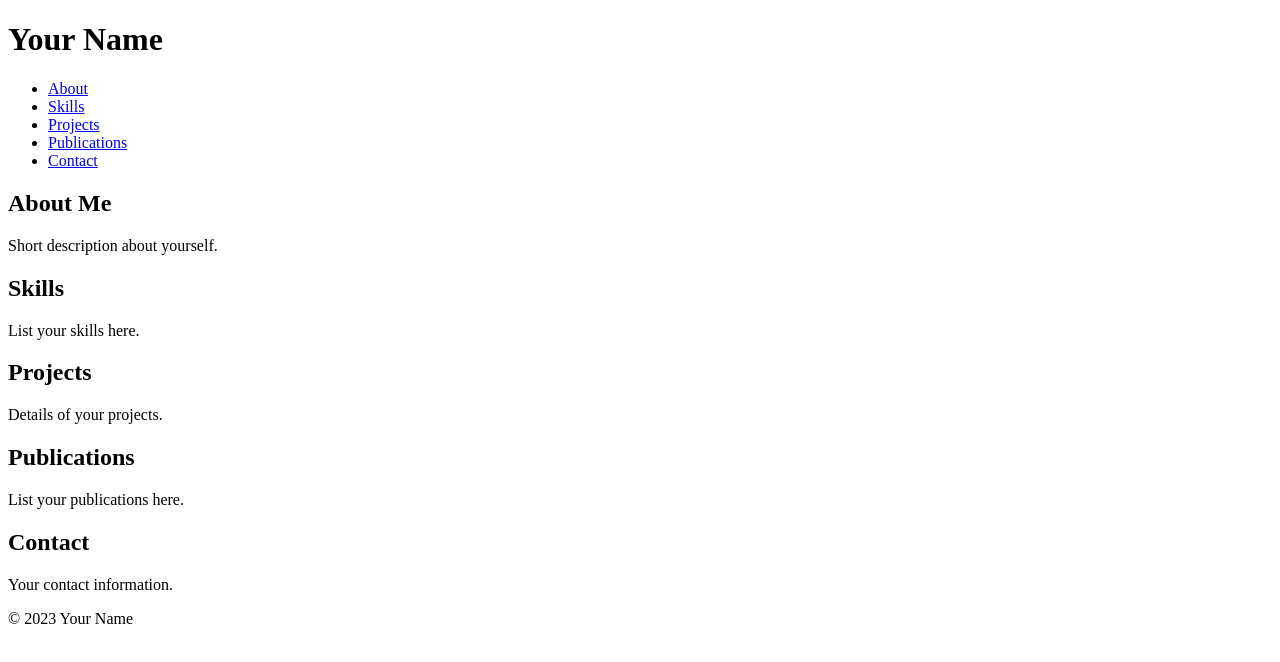
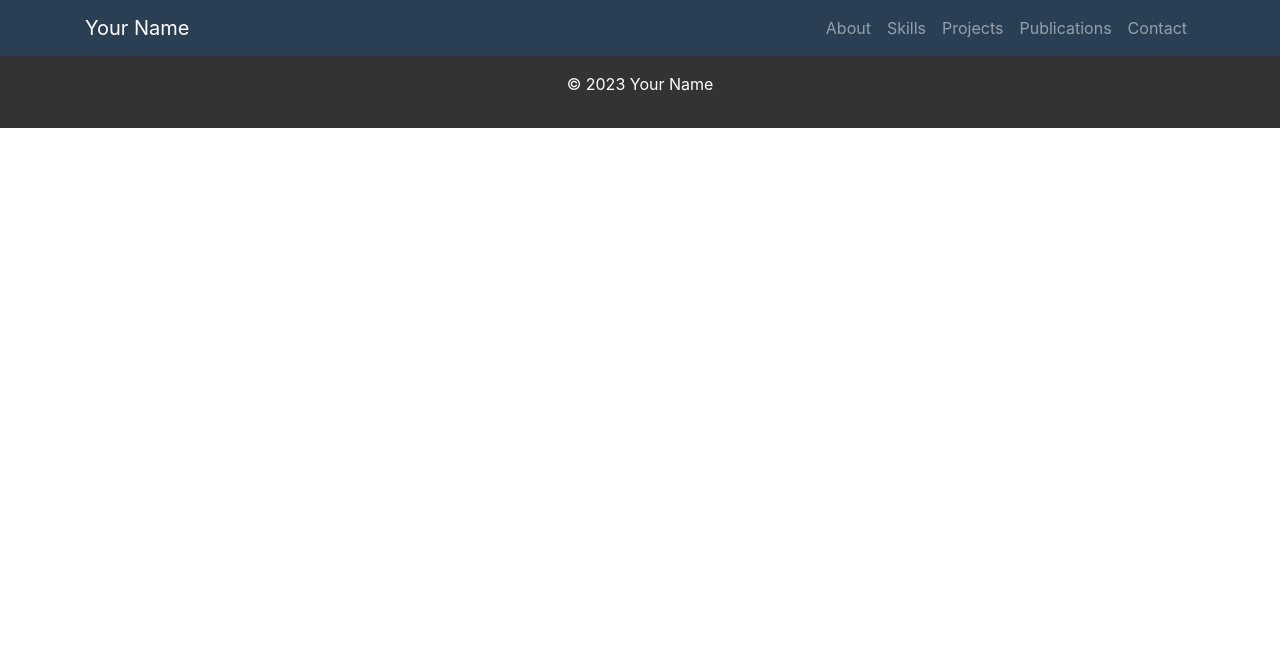
Before and after one commit to atharvagasheTAMU/new-portfolio, a plain HTML site: page index.html in a window 1280 px wide. Drawn offline with nearby package versions, Linux system fonts and the light colour scheme.

Commit message:
Update index.html

```diff
--- a/index.html
+++ b/index.html
@@ -3,64 +3,52 @@
 <head>
     <meta charset="UTF-8">
     <meta name="viewport" content="width=device-width, initial-scale=1.0">
-    <title>Portfolio</title>
+    <title>Professional Portfolio</title>
+    <link rel="stylesheet" href="https://stackpath.bootstrapcdn.com/bootstrap/4.3.1/css/bootstrap.min.css">
     <style>
-        /* CSS styles are included within the HTML for simplicity */
+        .navbar-custom {
+            background-color: #2a3f54; /* Custom color for navbar */
+        }
+        .footer-custom {
+            background-color: #333;
+            color: white;
+            padding: 1rem 0;
+        }
+        .content-section {
+            padding: 2rem 0;
+        }
     </style>
 </head>
 <body>
-    <header>
-        <h1>Your Name</h1>
-        <nav>
-            <ul>
-                <li><a href="#about">About</a></li>
-                <li><a href="#skills">Skills</a></li>
-                <li><a href="#projects">Projects</a></li>
-                <li><a href="#publications">Publications</a></li>
-                <li><a href="#contact">Contact</a></li>
-            </ul>
-        </nav>
-    </header>
+    <nav class="navbar navbar-expand-lg navbar-dark navbar-custom">
+        <div class="container">
+            <a class="navbar-brand" href="#">Your Name</a>
+            <button class="navbar-toggler" type="button" data-toggle="collapse" data-target="#navbarNav" aria-controls="navbarNav" aria-expanded="false" aria-label="Toggle navigation">
+                <span class="navbar-toggler-icon"></span>
+            </button>
+            <div class="collapse navbar-collapse" id="navbarNav">
+                <ul class="navbar-nav ml-auto">
+                    <li class="nav-item"><a class="nav-link" href="#about">About</a></li>
+                    <li class="nav-item"><a class="nav-link" href="#skills">Skills</a></li>
+                    <li class="nav-item"><a class="nav-link" href="#projects">Projects</a></li>
+                    <li class="nav-item"><a class="nav-link" href="#publications">Publications</a></li>
+                    <li class="nav-item"><a class="nav-link" href="#contact">Contact</a></li>
+                </ul>
+            </div>
+        </div>
+    </nav>
 
-    <section id="about" class="container">
-        <h2>About Me</h2>
-        <p>Short description about yourself.</p>
-    </section>
+    <!-- Content Sections: About, Skills, Projects, Publications, Contact -->
 
-    <section id="skills" class="container">
-        <h2>Skills</h2>
-        <p>List your skills here.</p>
-    </section>
-
-    <section id="projects" class="container">
-        <h2>Projects</h2>
-        <p>Details of your projects.</p>
-    </section>
-
-    <section id="publications" class="container">
-        <h2>Publications</h2>
-        <p>List your publications here.</p>
-    </section>
-
-    <section id="contact" class="container">
-        <h2>Contact</h2>
-        <p>Your contact information.</p>
-    </section>
-
-    <footer>
-        <p>&copy; 2023 Your Name</p>
+    <footer class="footer-custom">
+        <div class="container text-center">
+            <p>&copy; 2023 Your Name</p>
+        </div>
     </footer>
 
-    <script>
-        // JavaScript for smooth scrolling
-        document.querySelectorAll('a[href^="#"]').forEach(anchor => {
-            anchor.addEventListener('click', function (e) {
-                e.preventDefault();
-                document.querySelector(this.getAttribute('href')).scrollIntoView({
-                    behavior: 'smooth'
-                });
-            });
-        });
-    </script>
+    <!-- Bootstrap JS and dependencies -->
+    <script src="https://code.jquery.com/jquery-3.3.1.slim.min.js"></script>
+    <script src="https://cdnjs.cloudflare.com/ajax/libs/popper.js/1.14.7/umd/popper.min.js"></script>
+    <script src="https://stackpath.bootstrapcdn.com/bootstrap/4.3.1/js/bootstrap.min.js"></script>
 </body>
 </html>
```
